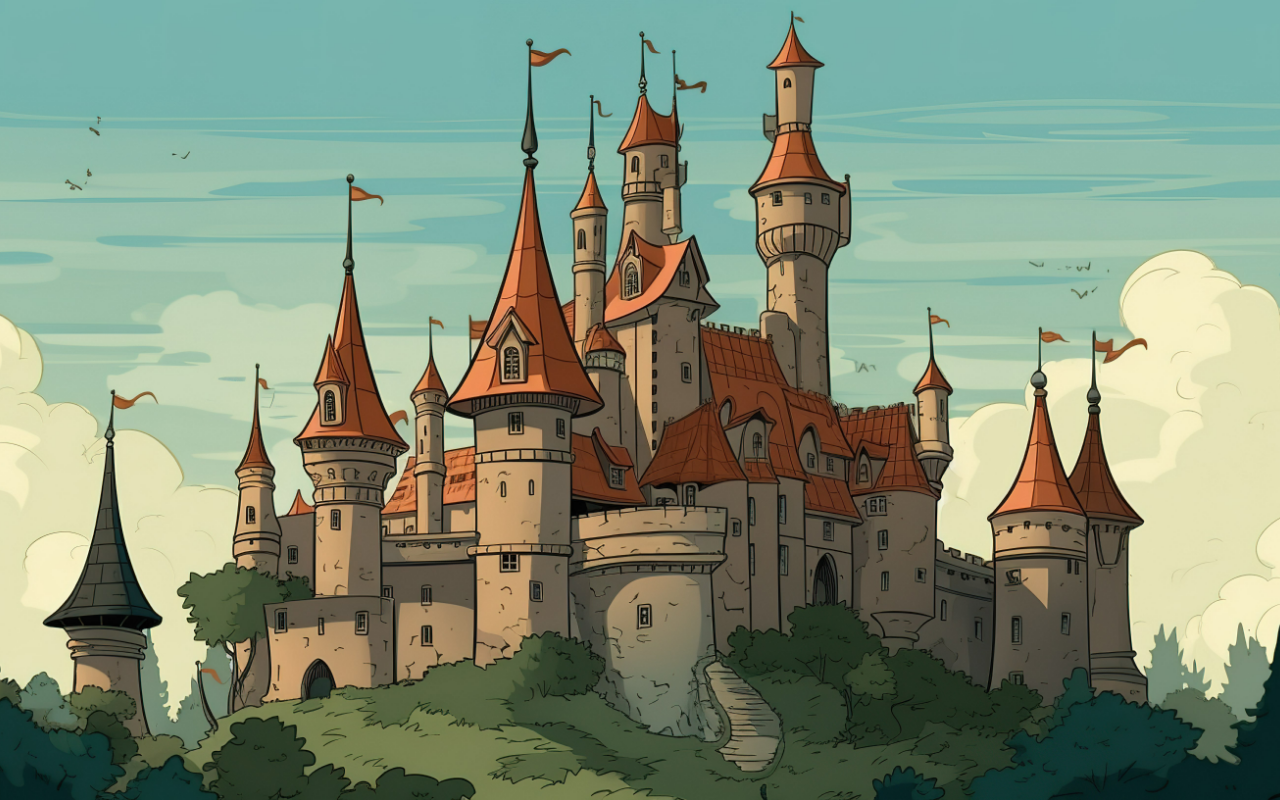
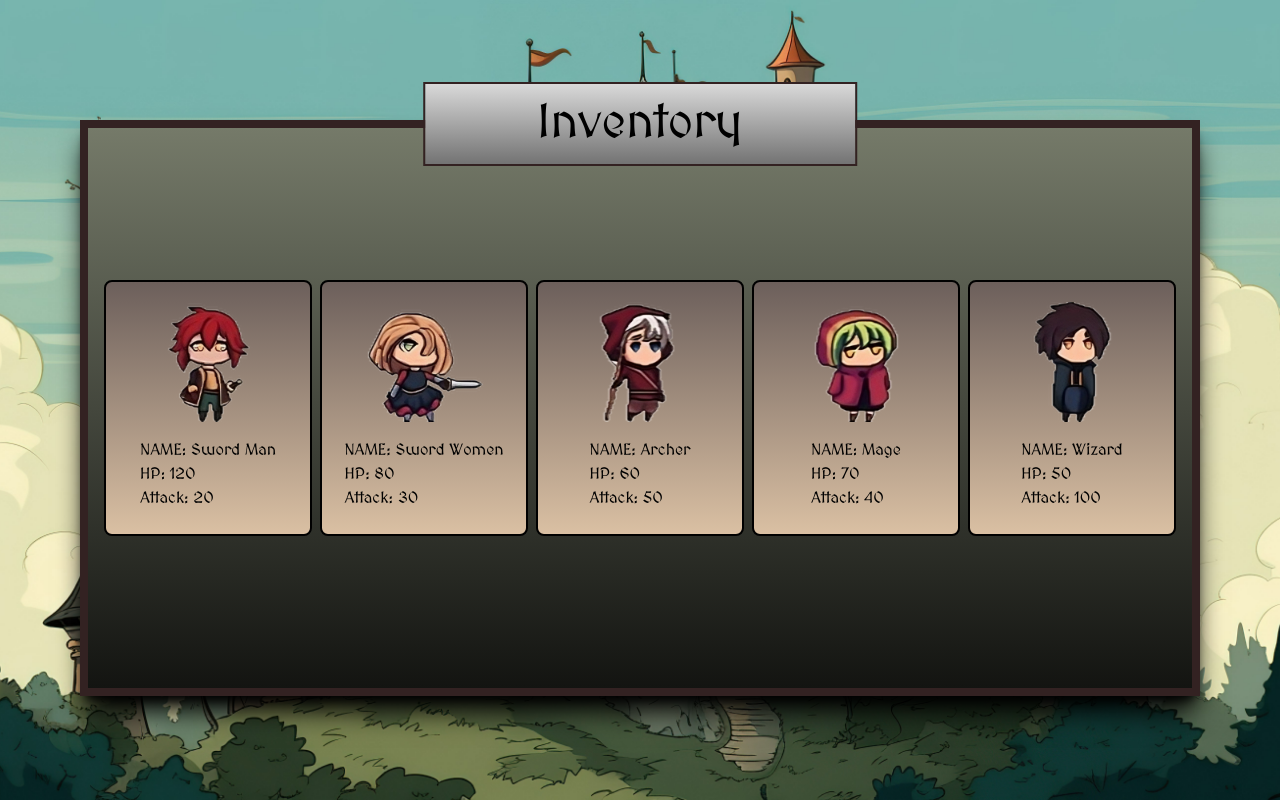
Before and after one commit to SleepyLe0/PROJECT2-SEC-1-VueView, a Vue app: page /inventory in a window 1280 px wide. Built offline with nearby package versions, Linux system fonts and the light colour scheme.

Commit message:
edit cardcharacter adn edit inventory

```diff
--- a/src/components/common/Cardcharater.vue
+++ b/src/components/common/Cardcharater.vue
@@ -3,13 +3,13 @@ import heros from '../../assets/heros'
 </script>
 
 <template>
-  <div class="flex text-black justify-center items-center gap-3 ">
+  <div class="flex text-black justify-center items-center gap-2 ">
     <div v-for="hero in heros" :key="hero.id"
-      class=" bg-[#EDDEAA] border-2 border-black  flex flex-col justify-center items-center rounded-lg w-[26vh] h-[32vh] ">
+      class=" bg-gradient-to-b from-[#6C5F5B] to-[#DAC0A3] border-2 border-black   flex flex-col justify-center items-center rounded-lg w-[26vh] h-[32vh] ">
       <div class="w-[15vh] h-[15vh]">
         <img :src="hero.image" alt="" />
       </div>
-      <div class="flex flex-col justify-start p-5">
+      <div class="flex flex-col justify-start p-1 pt-4 text-[2vh]">
         <h2>NAME: {{ hero.name }}</h2>
         <p>HP: {{ hero.hp }}</p>
         <p>Attack: {{ hero.attack }}</p>
--- a/src/components/pages/Inventory.vue
+++ b/src/components/pages/Inventory.vue
@@ -1,13 +1,17 @@
 <script setup>
+
+import Cardcharater from "../common/Cardcharater.vue"
+
 
 </script>
 
 <template>
-    <div>
-
+    <div class=" flex flex-col justify-center  relative mx-[10vh] mt-[15vh]  h-[72vh] border-[1vh] border-[#332222] bg-gradient-to-b from-[#757A69] to-[#131411] shadow-xl shadow-black">
+        <div class="absolute px-[14vh] py-4 -top-1 left-1/2 -translate-x-1/2 -translate-y-1/2 border-2 border-[#332222] bg-gradient-to-b from-[#D9D9D9] to-[#737373]">
+            <h1 class=" text-center text-5xl text-black">Inventory </h1>
+        </div>
+            <Cardcharater />
     </div>
 </template>
 
-<style scoped>
-
-</style>
+<style scoped></style>
```
